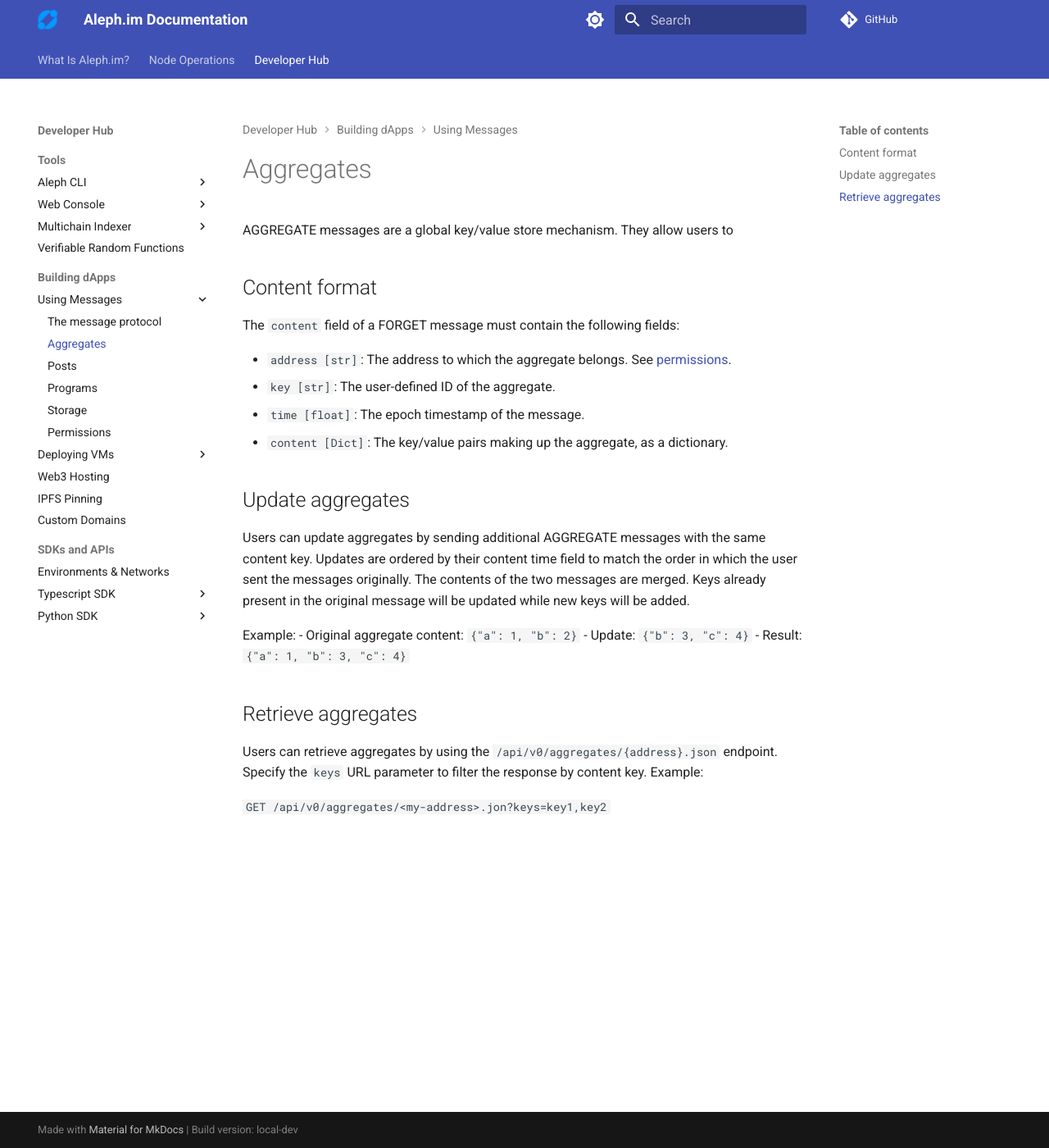
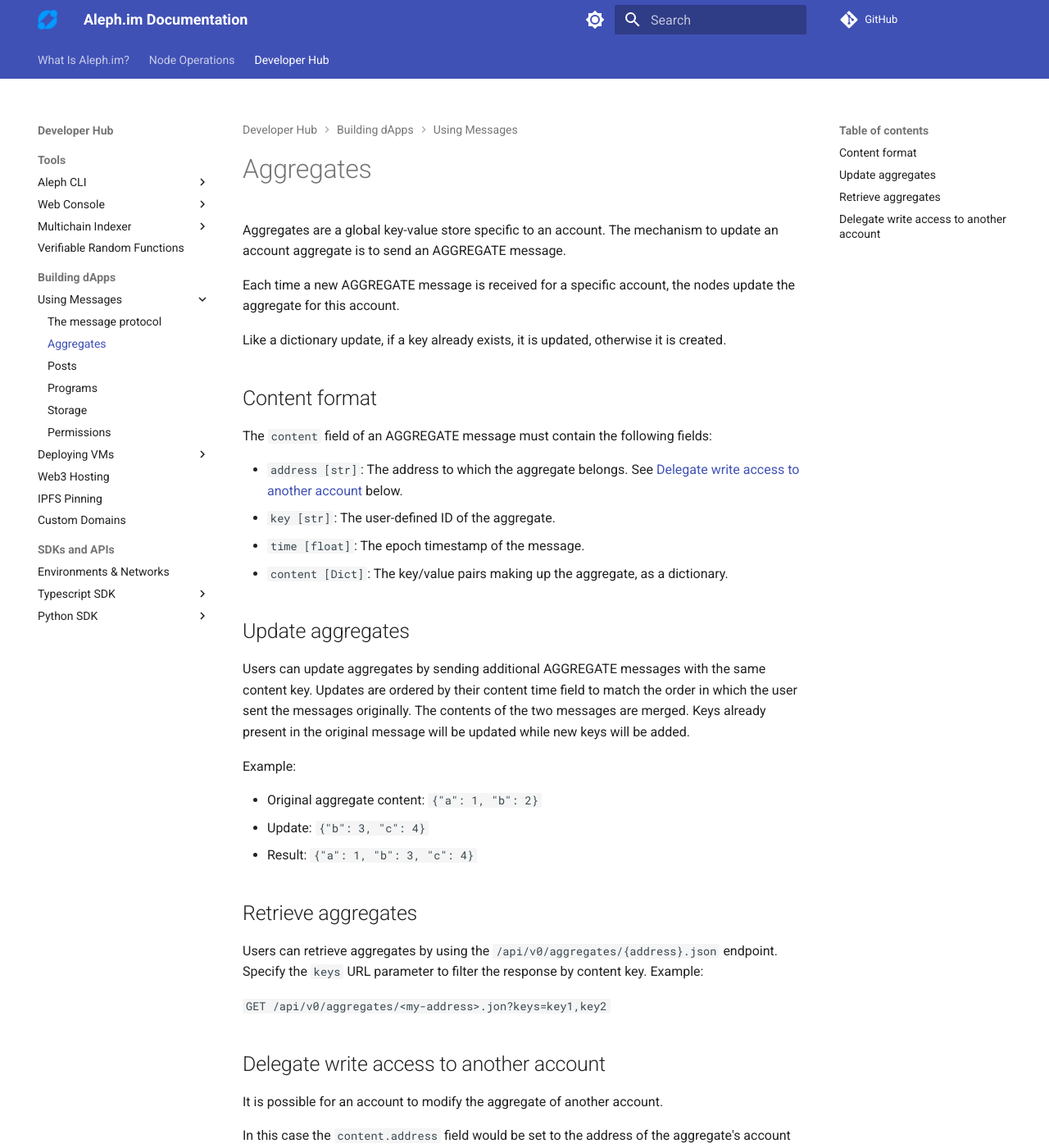
Before and after one commit to aleph-im/aleph-docs, an MkDocs documentation site: the page built from docs/protocol/object-types/aggregates.md, in a window 1280 px wide and 1400 px high. Shown: the whole window at 82% size. Built offline with MkDocs 1.6.1 and Material for MkDocs 9.7.7, drawn with Linux system fonts in a browser that asks for light colours; plug-ins that fetch from the network failed and are left out; comment, search, counter and statistics services are not loaded; some of the changed text lies outside the part shown.

Commit message:
Improve the aggregate documentation page

```diff
--- a/docs/protocol/object-types/aggregates.md
+++ b/docs/protocol/object-types/aggregates.md
@@ -1,12 +1,20 @@
 # Aggregates
 
-AGGREGATE messages are a global key/value store mechanism. They allow users to
+Aggregates are a global key-value store specific to an account. The mechanism to update an account aggregate is to send
+an AGGREGATE message.
+
+Each time a new AGGREGATE message is received for a specific account, the
+nodes update the aggregate for this account.
+
+Like a dictionary update, if a key already exists, it is updated,
+otherwise it is created.
 
 ## Content format
 
-The `content` field of a FORGET message must contain the following fields:
+The `content` field of an AGGREGATE message must contain the following fields:
 
-- `address [str]`: The address to which the aggregate belongs. See [permissions](../permissions.md).
+- `address [str]`: The address to which the aggregate belongs.
+  See [Delegate write access to another account](#delegate-write-access-to-another-account) below.
 - `key [str]`: The user-defined ID of the aggregate.
 - `time [float]`: The epoch timestamp of the message.
 - `content [Dict]`: The key/value pairs making up the aggregate, as a dictionary.
@@ -19,6 +27,7 @@
 keys will be added.
 
 Example:
+
 - Original aggregate content: `{"a": 1, "b": 2}`
 - Update: `{"b": 3, "c": 4}`
 - Result: `{"a": 1, "b": 3, "c": 4}`
@@ -29,3 +38,14 @@
 Specify the `keys` URL parameter to filter the response by content key. Example:
 
 `GET /api/v0/aggregates/<my-address>.jon?keys=key1,key2`
+
+## Delegate write access to another account
+
+It is possible for an account to modify the aggregate of another account.
+
+In this case the `content.address` field would be set to the address of the aggregate's account and would be different
+from the message sender's address.
+
+To permit delegate write access to a specific key in your aggregates,
+use the security aggregate as explained in
+the [permissions section](../permissions.md).
```
